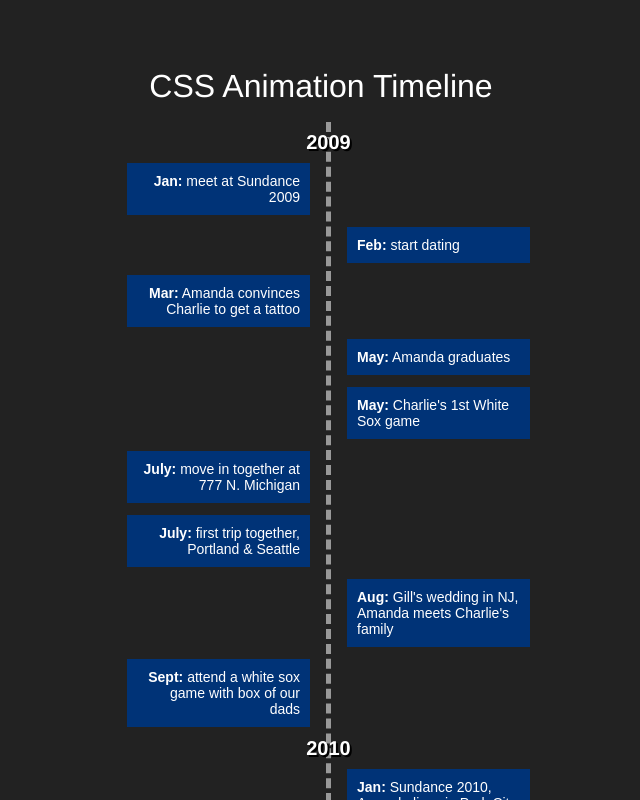
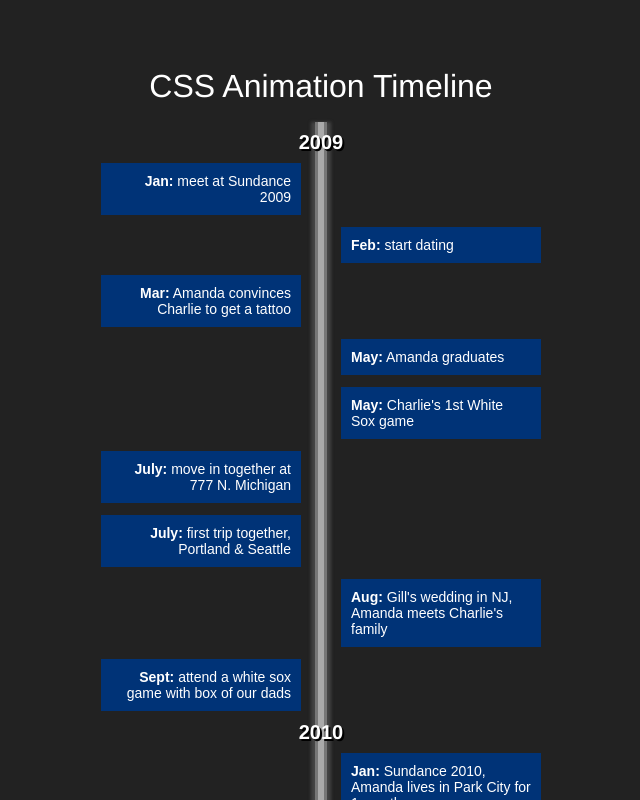
Before and after one commit to charliethomason/css-animation-timeline, a Next.js app: page / in a window 1280 px wide. Shown: the top 800 px of the page, without its empty margins (319-959 px from the left). Built offline with nearby package versions, Linux system fonts and the light colour scheme.

Commit message:
reworked layout styles

```diff
--- a/components/timeline.js
+++ b/components/timeline.js
@@ -21,7 +21,7 @@ export default function Timeline() {
       <ul className="timeline">
         {events.map(evt => {
           return evt.year ? (
-            <h2 key={evt.id} className="year">{evt.label}</h2>
+            <li><h2 key={evt.id} className="year">{evt.label}</h2></li>
           ) : (
             <Event
               key={evt.id}
--- a/styles/_colors.scss
+++ b/styles/_colors.scss
@@ -4,6 +4,7 @@ $light-blue: #17519c;
 $green: #2bb807;
 
 $black: #000;
-$grey: #999;
-$dark-grey: #666;
+$dark-grey: #444;
+$grey: #777;
+$light-grey: #aaa;
 $white: #fff;
--- a/styles/_timeline.scss
+++ b/styles/_timeline.scss
@@ -1,18 +1,29 @@
 .timeline {
   align-items: center;
-  border-right: 5px dashed $grey;
   display: flex;
   flex-direction: column;
   list-style: none;
   margin: 0 auto;
-  max-width: 200px;
   position: relative;
-  right: 90px;
+
+  &:before {
+    background: $light-grey;
+    border-color: $grey;
+    border-style: solid;
+    border-width: 0 3px;
+    box-shadow: 0px 4px 3px 4px $dark-grey;
+    content: "";
+    display: block;
+    position: absolute;
+    height: 100%;
+    width: 12px;
+  }
 }
 .year {
   font-size: 20px;
   font-weight: bold;
-  margin: 10px -200px 0 0;
+  margin: 10px 0 0;
+  position: relative;
   text-align: center;
   text-shadow: 2px 2px 0px $black;
   width: 415px;
@@ -24,7 +35,6 @@
   border: none;
   cursor: pointer;
   display: block;
-  width: 100%;
 
   &-text {
     background: $blue;
@@ -33,7 +43,7 @@
     padding: 10px;
     text-align: left;
     transition: all .2s ease;
-    width: 100%;
+    width: 200px;
   }
 
   &:after {
@@ -55,13 +65,11 @@
 
   &.active {
     border-right: 5px solid $green;
-    padding: 20px 0;
+    padding: 20px 5px 20px 0;
 
     #{$self}-text {
       background: $green;
       color: $black;
-      margin-right: 10px;
-      width: calc(100% - 20px);
     }
 
     &:after {
@@ -139,10 +147,9 @@
   margin: 10px 0 0;
   padding: 0;
   position: relative;
-  width: 100%;
 
   &:not(.align-right) {
-    margin-right: 20px;
+    right: 120px;
 
     .btn-text {
       text-align: right;
@@ -150,7 +157,7 @@
   }
 
   &.align-right {
-    left: calc(100% + 15px);
+    left: 120px;
 
     .btn {
       &:before {
@@ -164,11 +171,9 @@
       &.active {
         border-right: none;
         border-left: 5px solid $green;
-        padding: 20px 0;
+        padding: 20px 0 20px 5px;
 
         .btn-text {
-          margin-right: 0;
-          margin-left: 20px;
         }
       }
     }
@@ -186,22 +191,18 @@
   }
 
   &:hover {
-    .btn {
+    .btn:not(.active) {
       animation: btnHoverLeft 0.5s linear forwards;
     }
 
     .btn-text {
-      margin-right: 10px;
-      width: calc(100% - 20px);
     }
 
     &.align-right {
-      .btn {
+      .btn:not(.active) {
         animation: btnHoverRight 0.5s linear forwards;
       }
       .btn-text {
-        margin-right: 0;
-        margin-left: 20px;
       }
     }
   }
@@ -209,13 +210,13 @@
 
 @keyframes btnHoverLeft {
   0% { border-right: 0px solid $grey; padding: 0px; }
-  50% { border-right: 0px solid $grey; padding: 20px 0; }
-  100% { border-right: 5px solid $grey; padding: 20px 0; }
+  50% { border-right: 0px solid $grey; padding: 20px 5px 20px 0; }
+  100% { border-right: 5px solid $grey; padding: 20px 5px 20px 0; }
 }
 @keyframes btnHoverRight {
   0% { border-left: 0px solid $grey; padding: 0px; }
-  50% { border-left: 0px solid $grey; padding: 20px 0; }
-  100% { border-left: 5px solid $grey; padding: 20px 0; }
+  50% { border-left: 0px solid $grey; padding: 20px 0 20px 5px; }
+  100% { border-left: 5px solid $grey; padding: 20px 0 20px 5px; }
 }
 @keyframes drawLine {
   0% { width: 0px; }
```
